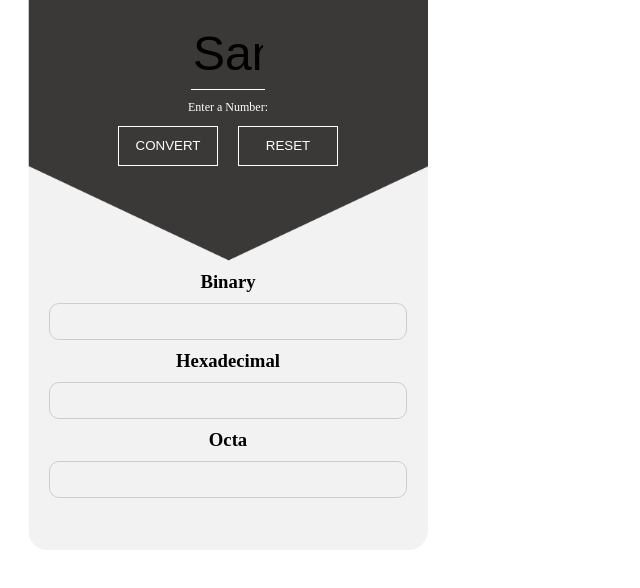
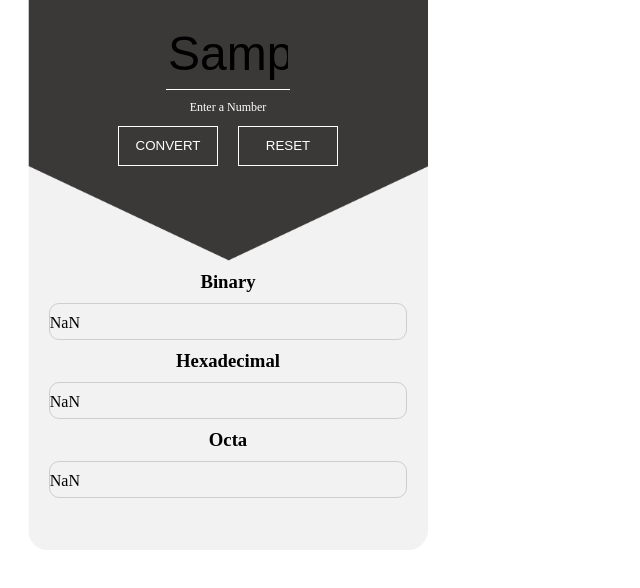
Before and after one commit to albaranlex/numberSystems-converter, a plain HTML site: page index.html in a window 1280 px wide. Both pictures are taken after typing "Sample" into the empty fields and a click on the button "CONVERT". Shown: the part 70-658 px from the top of the page, without its empty margins (0-640 px from the left). Drawn offline with Linux system fonts and the light colour scheme.

Commit message:
functions and events added

```diff
--- a/index.html
+++ b/index.html
@@ -12,10 +12,10 @@
     <div class="main-container">
         <h2>Numeral Systems Converter</h2>
       <div id="userInput">
-        <input type="text" placeholder="00"></input>
-        <h4>Enter a Number:</h4>
+        <input type="text" class="number"></input>
+        <h4>Enter a Number</h4>
         <span>
-            <button>CONVERT</button><button>RESET</button>
+            <button class = "convert">CONVERT</button><button class="reset">RESET</button>
         </span>
 
       </div>
@@ -23,10 +23,11 @@
         <h3>Binary</h3>
         <div class="binary"></div>
         <h3>Hexadecimal</h3>
-        <div class="octa"></div>
+        <div class="hexa"></div>
         <h3>Octa</h3>
-        <div class="hexa"></div>
+        <div class="oct"></div>
       </div>
     </div>
+    <script src="./script/script.js"></script>
   </body>
 </html>
--- a/script/script.js
+++ b/script/script.js
@@ -0,0 +1,31 @@
+const number = document.querySelector(".number");
+const convert = document.querySelector(".convert");
+const binary = document.querySelector(".binary");
+const hexa = document.querySelector(".hexa");
+const octal = document.querySelector(".oct");
+
+// //FUNCTiONS
+
+// //dec to binary
+
+function conversions() {
+  //binary
+  let binaryNum = Number(number.value).toString(2);
+  //hexa
+  let hexaNum = Number(number.value).toString(16);
+  //octal
+  let octNum = Number(number.value).toString(8);
+  binary.append(binaryNum);
+  hexa.append(hexaNum);
+  octal.append(octNum);
+}
+
+function resetValue() {
+  number.value = "";
+  binary.innerText = "";
+  hexa.innerText = "";
+}
+
+//EVENTS
+convert.addEventListener("click", conversions);
+reset.addEventListener("click", resetValue);
--- a/style/style.css
+++ b/style/style.css
@@ -39,7 +39,7 @@ h4 {
   font-weight: 100;
 }
 input {
-  width: 70px;
+  width: 120px;
   height: 70px;
   font-size: 3rem;
   background-color: transparent;
@@ -72,7 +72,7 @@ span {
   margin-top: -25px;
 }
 .binary,
-.octa,
+.oct,
 .hexa {
   border: 1px solid #a8a7a77c;
   border-radius: 10px;
```
